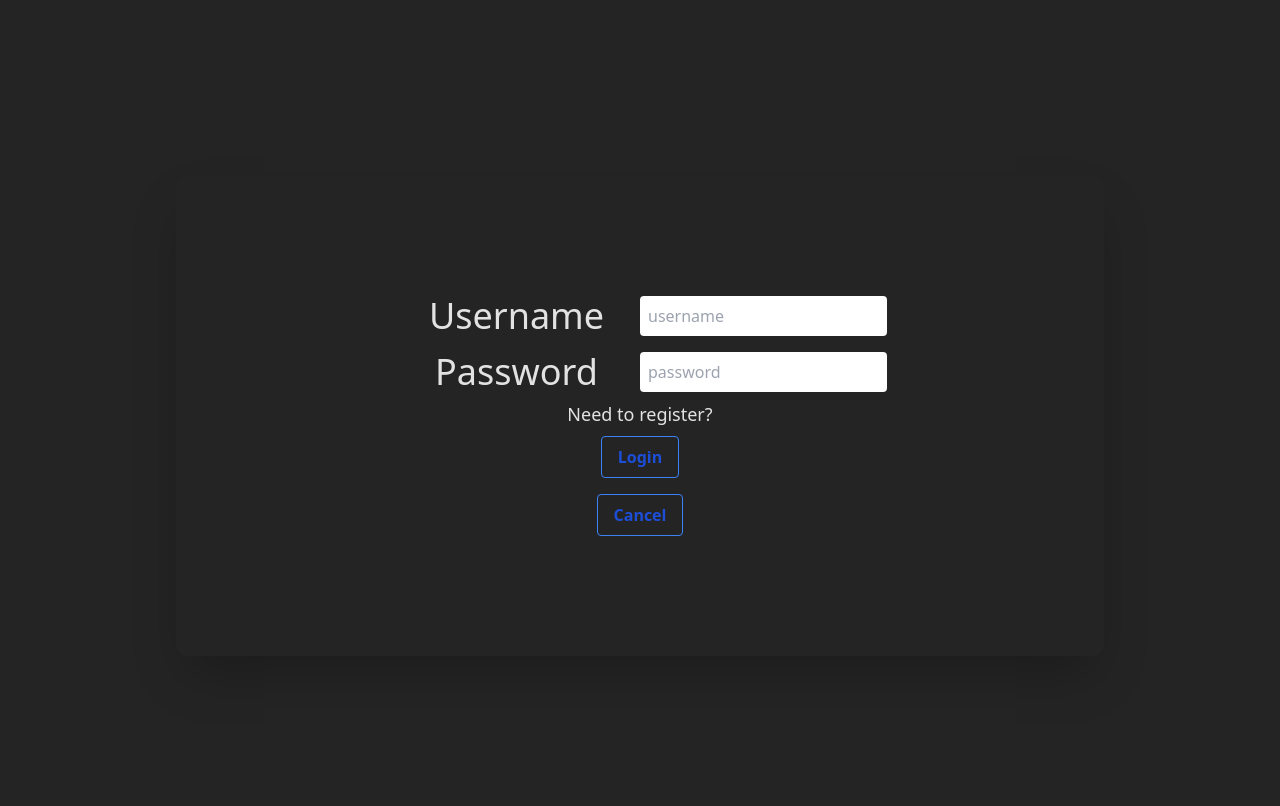
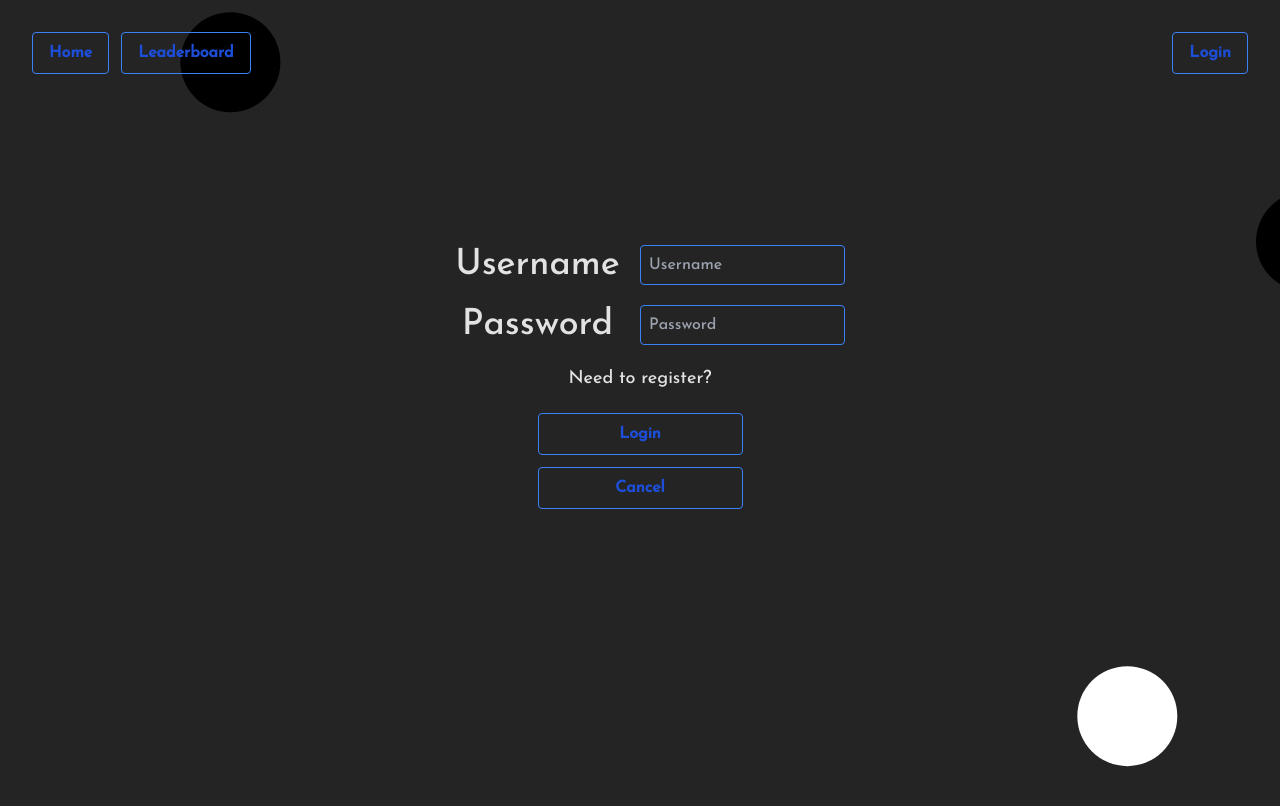
Before and after one commit to EECE4520-Reversi/Reversi, a React (Vite) app in the folder web/: page /login in a window 1280 px wide. Shown: the top 806 px of the page. Built offline with nearby package versions, Linux system fonts and the light colour scheme; a web font is replaced by a local one.

Commit message:
mainmenu init

```diff
--- a/web/package.json
+++ b/web/package.json
@@ -15,7 +15,9 @@
     "axios": "^1.3.4",
     "react": "^18.2.0",
     "react-dom": "^18.2.0",
-    "react-router-dom": "^6.9.0"
+    "react-router-dom": "^6.9.0",
+    "react-tsparticles": "^2.9.3",
+    "tsparticles": "^2.9.3"
   },
   "devDependencies": {
     "@types/jquery": "^3.5.16",
--- a/web/src/App.css
+++ b/web/src/App.css
@@ -1,8 +1,17 @@
+@import url("https://fonts.googleapis.com/css2?family=Josefin+Sans:wght@500&display=swap");
+
 #root {
   max-width: 1280px;
   margin: 0 auto;
   padding: 2rem;
   text-align: center;
+  height: 100vh;
+  font-family: "Josefin Sans", sans-serif;
+}
+
+#tsparticles {
+  position: absolute !important;
+  z-index: -10 !important;
 }
 
 .rotate-x-0 {
@@ -39,3 +48,7 @@ input[type="number"]::-webkit-outer-spin-button {
   -webkit-appearance: none;
   margin: 0;
 }
+
+.btn-primary {
+  @apply hover:bg-blue-500 hover:translate-y-1 transition text-blue-700 font-semibold hover:text-white py-2 px-4 border border-blue-500 hover:border-transparent rounded
+}
--- a/web/src/App.tsx
+++ b/web/src/App.tsx
@@ -4,15 +4,21 @@ import Game from "./components/Game";
 import Login from "./components/Login";
 import { UserData } from "./types/UserData";
 import "./App.css";
+import Home from "./components/Home";
+import Nav from "./components/Nav";
+import CustomParticles from "./components/Particles";
 
 const App = () => {
   const [userData, setUserData] = useState<UserData | undefined>();
 
   return (
     <>
+      <CustomParticles />
+      <Nav userData={userData} setUserData={setUserData} />
       <Routes>
+        <Route path="/" element={<Home />} />
         <Route
-          path="/"
+          path="/game"
           element={<Game userData={userData} setUserData={setUserData} />}
         />
         <Route path="/login" element={<Login setUserData={setUserData} />} />
--- a/web/src/components/Game.tsx
+++ b/web/src/components/Game.tsx
@@ -47,8 +47,6 @@ const Game = ({
 
   return (
     <>
-      <Nav userData={userData} setUserData={setUserData} />
-
       <div className="grid place-items-center">
         <h1 className="text-8xl text-white-200 font-bold mb-5">Reversi</h1>
         {gameData && (
--- /dev/null
+++ b/web/src/components/Home.tsx
@@ -0,0 +1,18 @@
+const Home = () => {
+  return <div className="flex justify-center items-center h-[85%]">
+
+    <div className="grid grid-cols-3 w-1/2 gap-10">
+      <h1 className="col-span-3 text-9xl font-bold">Reversi</h1>
+
+
+      <div className="col-span-3 gap-5 flex">
+        <button className="text-4xl w-1/2 btn-primary">Create Game</button>
+        <button className="text-4xl w-1/2 btn-primary">Join Game</button>
+      </div>
+    </div>
+
+
+  </div>;
+};
+
+export default Home;
--- a/web/src/components/Login.tsx
+++ b/web/src/components/Login.tsx
@@ -26,21 +26,22 @@ const Login = ({ setUserData }: { setUserData: (data: UserData) => void }) => {
   };
 
   return (
-    <div className="grid justify-center place-items-center m-36 p-28 rounded-xl shadow-2xl">
+    <div className="grid justify-center place-items-center h-[85%]">
+      <div className="grid grid-cols-1 gap-5">
       <div className="grid grid-cols-2">
-        <label className="col-span-1 mx-2 my-2 text-4xl">Username</label>
+        <label className="col-span-1 mx-2 text-4xl">Username</label>
         <input
-          className="col-span-1 text-black  px-2 my-2  rounded"
-          placeholder="username"
+          className="col-span-1 text-white w-full px-2 bg-transparent rounded border border-blue-500"
+          placeholder="Username"
           onChange={(e) => setUsername(e.target.value)}
         ></input>
       </div>
 
       <div className="grid grid-cols-2">
-        <label className="mx-2 my-2 text-4xl">Password</label>
+        <label className="text-4xl">Password</label>
         <input
-          className="col-span-1 text-black px-2 my-2 rounded"
-          placeholder="password"
+          className="col-span-1 text-white w-full px-2 bg-transparent rounded border border-blue-500"
+          placeholder="Password"
           onChange={(e) => setPassword(e.target.value)}
           type="password"
         ></input>
@@ -52,18 +53,15 @@ const Login = ({ setUserData }: { setUserData: (data: UserData) => void }) => {
         {hasAccount ? "Need to register?" : "Need to log in?"}
       </h1>
 
-      <div>
+      <div className="grid grid-cols-1 place-items-center gap-3">
         <button
-          className="m-2 bg-transparent hover:bg-blue-500 text-blue-700 font-semibold hover:text-white py-2 px-4 border border-blue-500 hover:border-transparent rounded"
+          className="w-1/2 btn-primary"
           onClick={handleLogin}
         >
           {hasAccount ? "Login" : "Register"}
         </button>
-      </div>
-
-      <div>
         <button
-          className="m-2 bg-transparent hover:bg-blue-500 text-blue-700 font-semibold hover:text-white py-2 px-4 border border-blue-500 hover:border-transparent rounded"
+          className="w-1/2 btn-primary"
           onClick={() => navigate("/")}
         >
           Cancel
@@ -71,6 +69,7 @@ const Login = ({ setUserData }: { setUserData: (data: UserData) => void }) => {
       </div>
 
       <h1 className="text-white">{errorMsg}</h1>
+      </div>
     </div>
   );
 };
--- a/web/src/components/Nav.tsx
+++ b/web/src/components/Nav.tsx
@@ -20,12 +20,16 @@ const Nav = ({
   };
 
   return (
-    <div className="flex justify-end">
+    <div className="flex justify-between">
+
+      <div className="flex gap-3">
+        <button className="btn-primary" onClick={() => navigate("/")}>Home</button>
+        <button className="btn-primary" onClick={() => navigate("/leaderboard")}>Leaderboard</button>
+      </div>
+
+      <div className="justify-end">
       <div>
-        <button
-          className="bg-transparent mr-5 hover:bg-blue-500 text-blue-700 font-semibold hover:text-white py-2 px-4 border border-blue-500 hover:border-transparent rounded"
-          onClick={loginOrOut}
-        >
+        <button className="btn-primary" onClick={loginOrOut}>
           {userData ? "Logout" : "Login"}
         </button>
       </div>
@@ -35,6 +39,7 @@ const Nav = ({
           {userData?.username} ({userData?.elo} ELO)
         </h1>
       )}
+      </div>
     </div>
   );
 };
--- /dev/null
+++ b/web/src/components/Particles.tsx
@@ -0,0 +1,66 @@
+import { useCallback } from "react";
+import Particles from "react-tsparticles";
+import type { Container, Engine } from "tsparticles-engine";
+import { loadFull } from "tsparticles";
+
+const CustomParticles = () => {
+  const particlesInit = useCallback(async (engine: Engine) => {
+    console.log(engine);
+    await loadFull(engine);
+  }, []);
+
+  const particlesLoaded = useCallback(
+    async (container: Container | undefined) => {
+      await console.log(container);
+    },
+    []
+  );
+
+  return (
+    <Particles
+      id="tsparticles"
+      init={particlesInit}
+      loaded={particlesLoaded}
+      options={{
+        particles: {
+          number: {
+            value: 6,
+            density: {
+              enable: true,
+              value_area: 1500,
+            },
+          },
+          color: {
+            value: ["#ffffff", "#000000"],
+          },
+          shape: {
+            type: "circle",
+          },
+          opacity: {
+            value: 1,
+          },
+          size: {
+            value: 50,
+          },
+          move: {
+            enable: true,
+            speed: 3,
+            direction: "none",
+            random: false,
+            straight: false,
+            out_mode: "out",
+            bounce: false,
+            attract: {
+              enable: false,
+              rotateX: 600,
+              rotateY: 1200,
+            },
+          },
+        },
+        retina_detect: true,
+      }}
+    />
+  );
+};
+
+export default CustomParticles;
```
Also changed, not shown: web/src/components/NewGame.tsx (+17 -10 lines), 1 other file (tests, documents, lock files or other folders).
